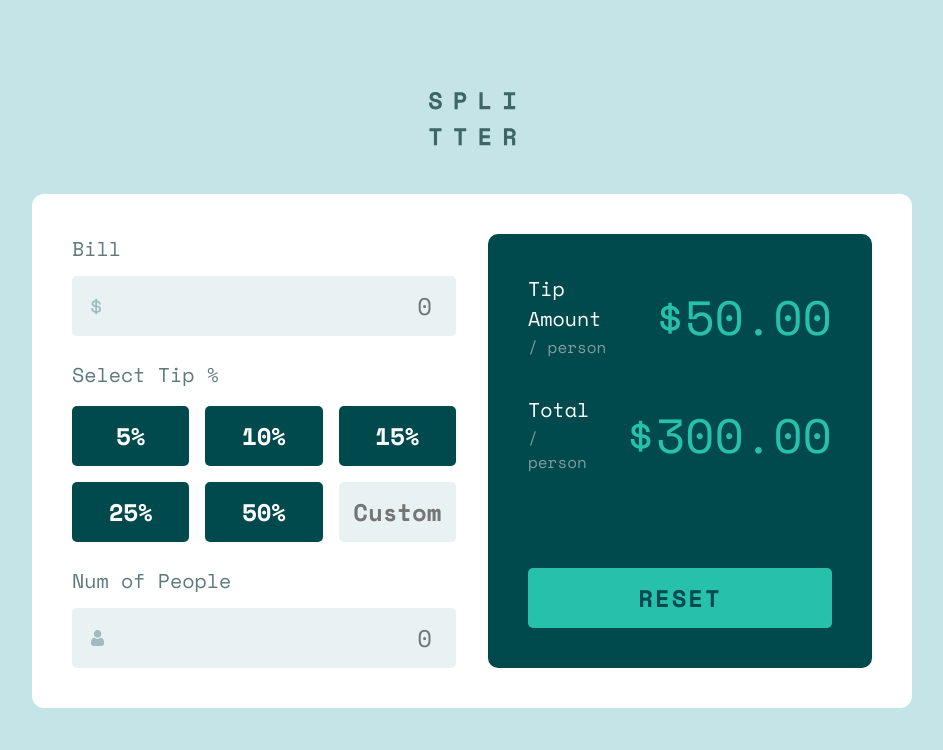
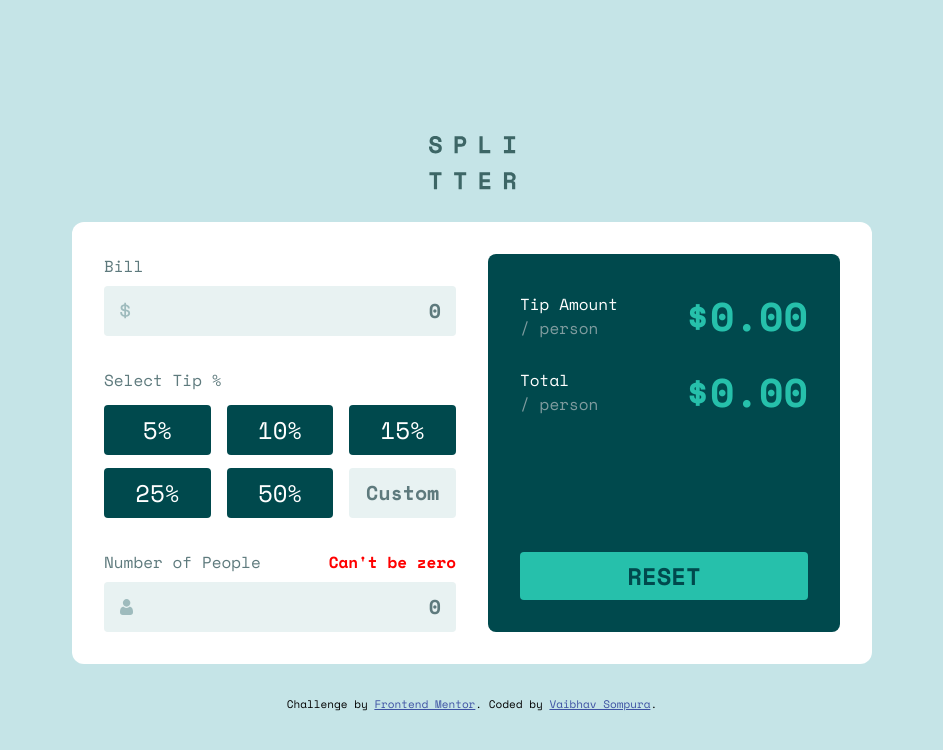
Before and after one commit to vsompura3/tip-calculator-app-main, a plain HTML site: page index.html in a window 1280 px wide. Shown: the whole page, without its empty margins (168-1111 px from the left). Drawn offline with nearby package versions, Linux system fonts and the light colour scheme.

Commit message:
Started from scratch

```diff
--- a/dist/css/style.css
+++ b/dist/css/style.css
@@ -4,14 +4,34 @@
 /** Custom Properties **/
 :root {
 	--ff-base: "Space Mono", "MonoLisa", Arial, Helvetica, sans-serif;
+
 	--clr-primary: hsl(172, 67%, 45%);
+	--clr-hover: rgb(159, 232, 223);
+
 	--clr-neutral-100: hsl(0, 0%, 100%);
 	--clr-neutral-200: hsl(180, 29%, 93%);
 	--clr-neutral-300: hsl(185, 41%, 84%);
 	--clr-neutral-400: hsl(184, 14%, 56%);
 	--clr-neutral-500: hsl(186, 14%, 43%);
 	--clr-neutral-600: hsl(183, 100%, 15%);
-	--clr-hover-100: rgb(159, 232, 223);
+
+	--fs-300: 0.875rem;
+	--fs-400: 1rem;
+	--fs-500: 1.25rem;
+	--fs-600: 1.5rem;
+	--fs-700: 1.75rem;
+	--fs-800: 2rem;
+}
+
+@media (min-width: 800px) {
+	:root {
+		--fs-300: 1rem;
+		--fs-400: 1.25rem;
+		--fs-500: 1.5rem;
+		--fs-600: 1.75rem;
+		--fs-700: 2.5rem;
+		--fs-800: 2.25rem;
+	}
 }
 
 /* ------------------- */
@@ -53,14 +73,10 @@ p {
 /* set up the body */
 body {
 	font-family: var(--ff-base);
-	font-size: 1rem;
+	font-size: var(--fs-300);
 	font-weight: 400;
 	line-height: 1.5;
-
-	background-color: var(--clr-neutral-300);
-
 	min-height: 100vh;
-	place-content: center;
 	overflow-x: hidden;
 }
 
@@ -92,15 +108,14 @@ select {
 }
 
 /* Utilities */
-.grid {
-	display: grid;
-	gap: var(--gap, 1em);
+.warning {
+	/* display: none; */
+	color: #ff0000;
+	font-weight: 700;
+	font-size: var(--fs-300);
 }
 
-.flex {
-	display: flex;
-	gap: var(--gap, 1em);
-}
+/** To Remove the number dial from input[type='number'] */
 
 /* Chrome, Safari, Edge, Opera */
 input::-webkit-outer-spin-button,
@@ -109,185 +124,242 @@ input::-webkit-inner-spin-button {
 	margin: 0;
 }
 
+input::placeholder {
+	color: var(--clr-neutral-500);
+}
+
 /* Firefox */
 input[type="number"] {
 	-moz-appearance: textfield;
 }
 
-/* Base Styles */
-
-.main {
-	--gap: 3em;
-	margin-inline: 1em;
+/* Container for the whole App */
+.container {
+	background-color: var(--clr-neutral-300);
+	min-height: 100vh;
+	place-content: center;
+	display: grid;
+	place-items: center;
+	gap: 2em;
+	padding-block-start: 3em;
 }
 
+/* Header */
 .header {
+	display: flex;
 	justify-content: center;
 }
 
-.app {
-	--gap: 2em;
-	grid-template-columns: 1fr 1fr;
-
-	max-width: 55em;
+/* Main */
+.main {
 	background-color: var(--clr-neutral-100);
-	padding: 2.5em;
 	border-radius: 12px;
+	padding: 2em;
+	display: grid;
+	grid-template-columns: 1fr;
+	gap: 1.5em;
 }
 
-.process {
-	--gap: 1.5em;
+@media (min-width: 800px) {
+	.main {
+		grid-template-columns: repeat(2, 1fr);
+		max-width: 50em;
+		gap: 2em;
+	}
 }
 
-.process .flex {
-	--gap: 0.75em;
-	flex-direction: column;
+.process.form {
+	display: grid;
+	grid-template-columns: 1fr;
+	gap: 1.5em;
 }
 
-.process .input {
-	border: 0;
-	border-radius: 5px;
-	background-color: var(--clr-neutral-200);
-	padding: 0.5em 1em;
-	text-align: right;
-	font-size: 1.5rem;
+.form__group {
+	display: flex;
+	flex-direction: column;
+	gap: 0.5em;
 }
 
-.process .flex label {
-	font-size: 1.25rem;
+.form__group.grid {
+	display: grid;
+	grid-template-columns: repeat(2, 1fr);
+	grid-template-rows: auto;
+	grid-auto-rows: 1fr;
+	column-gap: 1em;
+	row-gap: 0.8em;
+}
+
+@media (min-width: 800px) {
+	.process.form {
+		gap: 2em;
+	}
+
+	.form__group.grid {
+		grid-template-columns: repeat(3, 1fr);
+	}
+}
+
+.form__group label {
+	font-size: var(--fs-300);
+	font-weight: 500;
 	color: var(--clr-neutral-500);
 }
 
-.process input#amount {
-	background-image: url("../../images/icon-dollar.svg");
-	background-repeat: no-repeat;
-	background-position: 5% center;
+.form__group input[type="number"] {
+	width: 100%;
+	background: none;
+	border: 0;
+	background-color: var(--clr-neutral-200);
+	color: var(--clr-neutral-600);
+	padding: 0.5em 0.75em;
+	font-size: var(--fs-400);
+	font-weight: 700;
+	text-align: right;
+	border-radius: 4px;
 }
 
-.process input#num-of-people {
-	background-image: url("../../images/icon-person.svg");
-	background-repeat: no-repeat;
-	background-position: 5% center;
+.form__group input[type="number"]:focus:invalid {
+	outline-color: red;
 }
 
-.process input#custom {
-	text-align: center;
-	width: 100%;
-	font-weight: 700;
-	padding-inline: 0;
+.form__group input[type="number"]:focus {
+	outline: 2px solid var(--clr-primary);
 }
 
-.process input[type="radio"] {
-	display: none;
+.form__group input#bill-input,
+.form__group input#people-input {
+	background-repeat: no-repeat;
+	background-position: 1rem center;
 }
 
-.process .tip-categories input[type="radio"]:checked + label {
+.form__group input#bill-input {
+	background-image: url("../../images/icon-dollar.svg");
+}
+
+.form__group input#custom-input {
+	text-align: center;
+}
+
+.form__group input#people-input {
+	background-image: url("../../images/icon-person.svg");
+}
+
+.form__group.grid p {
+	grid-column: 1/-1;
+	color: var(--clr-neutral-500);
+}
+
+/* ! If Needed */
+/* .form__group.grid input,
+.form__group.grid label {
+	padding-block: 0.25em;
+} */
+
+.form__group.grid input[type="radio"] {
+	position: absolute;
+	left: -100%;
+	opacity: 0;
+}
+
+.form__group.grid input[type="radio"]:focus + label {
+	outline: 2px solid var(--clr-primary);
+	outline-offset: 1px;
+}
+
+.form__group.grid label {
+	font-size: var(--fs-500);
+	background-color: var(--clr-neutral-600);
+	color: var(--clr-neutral-100);
+	display: flex;
+	justify-content: center;
+	align-items: center;
+	border-radius: 4px;
+}
+
+.form__group.grid label:hover {
+	background-color: var(--clr-hover);
+	color: var(--clr-neutral-600);
+}
+
+.form__group.grid input[type="radio"]:checked + label {
 	background-color: var(--clr-primary);
 	color: var(--clr-neutral-600);
 }
 
-.process .tip-categories {
-	--gap: 1em;
-	grid-template-columns: repeat(3, 1fr);
-	grid-template-rows: auto;
-	grid-auto-rows: 1fr;
+.form__group label[for="people-input"] {
+	display: flex;
+	justify-content: space-between;
 }
 
-.process .tip-categories p {
-	grid-column: 1/-1;
-	align-self: center;
-	font-size: 1.25rem;
-	color: var(--clr-neutral-500);
+.result {
+	background-color: var(--clr-neutral-600);
+	border-radius: 8px;
+	color: var(--clr-neutral-100);
+	padding: 1.5em;
+	display: flex;
+	flex-direction: column;
+	gap: 1.5em;
 }
 
-.process .tip-categories label {
-	text-align: center;
+.result__row {
 	display: flex;
-	align-items: center;
-	justify-content: center;
-	background-color: var(--clr-neutral-600);
-	color: var(--clr-neutral-100);
-	border-radius: 5px;
-	font-weight: 700;
-	font-size: 1.5rem;
-}
-
-.process .tip-categories label:hover {
-	background-color: var(--clr-hover-100);
-	color: var(--clr-neutral-600);
-}
-
-.calculator {
-	--gap: 0.5em;
-	grid-template-columns: 1fr;
-	grid-template-rows: repeat(3, 1fr);
-
-	background-color: var(--clr-neutral-600);
-	color: var(--clr-neutral-100);
-	font-size: 1.25rem;
-	padding: 2em;
-	border-radius: 10px;
-}
-
-.calculator .flex {
-	--gap: 1.5em;
-	align-self: start;
 	justify-content: space-between;
 	align-items: center;
 }
 
-.calculator .flex .flex {
-	--gap: 0.05em;
+.result__tip,
+.result__total {
+	display: flex;
 	flex-direction: column;
-	align-items: start;
-	align-self: center;
 }
 
-.calculator .flex span {
-	font-size: 1rem;
+.result__tip span:last-child,
+.result__total span:last-child {
+	font-size: var(--fs-300);
 	color: var(--clr-neutral-400);
 }
 
-.calculator .flex .calculated-tip,
-.calculator .flex .calculated-total {
-	font-size: 3rem;
+.result__tip-per-person,
+.result__total-per-person {
 	color: var(--clr-primary);
+	font-size: var(--fs-700);
+	font-weight: 700;
 }
 
-.calculator button[type="reset"] {
-	align-self: end;
-	padding-block: 0.5em;
-	font-size: 1.5rem;
-	font-weight: 700;
-	text-transform: uppercase;
-	letter-spacing: 2px;
+.result button[type="reset"] {
 	background-color: var(--clr-primary);
 	color: var(--clr-neutral-600);
 	border: 0;
-	border-radius: 5px;
-	cursor: pointer;
-	transition: transform 0.3s ease;
+	border-radius: 4px;
+	padding-block: 0.25em;
+	text-transform: uppercase;
+	text-align: center;
+	width: 100%;
+	font-size: var(--fs-500);
+	font-weight: 700;
+	margin-top: 2em;
 }
 
-.calculator button[type="reset"]:hover {
-	background-color: var(--clr-hover-100);
-	transform: translateY(-0.25rem);
+.result button[type="reset"]:hover {
+	background-color: var(--clr-hover);
 }
 
-.calculator button[type="reset"]:active {
-	transform: translateY(0.25rem);
+@media (min-width: 800px) {
+	.result {
+		padding: 2em;
+		gap: 1em;
+	}
+
+	.result button[type="reset"] {
+		margin-top: auto;
+	}
 }
 
-@media (max-width: 52em) {
-	.main {
-		margin-block: 5em;
-	}
-
-	.app {
-		grid-template-columns: 1fr;
-	}
-
-	.process .tip-categories {
-		grid-template-columns: repeat(2, 1fr);
-	}
+/* Footer */
+.attribution {
+	font-size: 11px;
+	text-align: center;
 }
+.attribution a {
+	color: hsl(228, 45%, 44%);
+}
--- a/dist/js/script.js
+++ b/dist/js/script.js
@@ -1,21 +1,25 @@
-function calculateTip(billAmount,tipRate,numOfPeople = 1) {
-  const tipPerPerson =( billAmount *  (tipRate / 100) ) / numOfPeople;
-  const totalPerPerson = (billAmount + (billAmount * (tipRate / 100))) / numOfPeople;
-  console.log(tipPerPerson, totalPerPerson);
+// function calculateTip(billAmount,tipRate,numOfPeople = 1) {
+//   const tipPerPerson =( billAmount *  (tipRate / 100) ) / numOfPeople;
+//   const totalPerPerson = (billAmount + (billAmount * (tipRate / 100))) / numOfPeople;
+//   console.log(tipPerPerson, totalPerPerson);
 
-  return { tipPerPerson, totalPerPerson };
-}
+//   return { tipPerPerson, totalPerPerson };
+// }
 
-const tip = document.querySelector('.calculated-tip');
-const total = document.querySelector('.calculated-total');
+// const tip = document.querySelector('.calculated-tip');
+// const total = document.querySelector('.calculated-total');
 
-function displayCalculation(x) {
-  const tipPerPerson = x.tipPerPerson;
-  const totalPerPerson = x.totalPerPerson;
-  console.log(tipPerPerson,totalPerPerson);
-  tip.textContent =`$${tipPerPerson.toFixed(2)}` ;
-  total.textContent = `$${totalPerPerson.toFixed(2)}`;
-}
+// function displayCalculation(x) {
+//   const tipPerPerson = x.tipPerPerson;
+//   const totalPerPerson = x.totalPerPerson;
+//   console.log(tipPerPerson,totalPerPerson);
+//   tip.textContent =`$${tipPerPerson.toFixed(2)}` ;
+//   total.textContent = `$${totalPerPerson.toFixed(2)}`;
+// }
 
-const a = calculateTip(500,20,2);
-displayCalculation(a);
+// const a = calculateTip(500,20,2);
+// displayCalculation(a);
+
+/*
+=
+*/
--- a/index.html
+++ b/index.html
@@ -11,93 +11,71 @@
 		<link rel="stylesheet" href="./dist/css/style.css" />
 
 		<title>Frontend Mentor | Tip calculator app</title>
+	</head>
+	<body>
+		<!-- Container -->
+		<div class="container">
+			<!-- Header -->
+			<header class="header">
+				<img src="./images/logo.svg" alt="Splitter Logo" />
+			</header>
+			<!-- Main -->
+			<main class="main">
+				<!-- Tip Calculation Process/form -->
+				<form class="process form">
+					<div class="form__group">
+						<label for="bill-input">Bill</label>
+						<input type="number" name="bill-amount" id="bill-input" placeholder="0" required />
+					</div>
+					<div class="form__group grid">
+						<p>Select Tip %</p>
 
-		<!-- Feel free to remove these styles or customise in your own stylesheet 👍 -->
-		<style>
-			.attribution {
-				font-size: 11px;
-				text-align: center;
-			}
-			.attribution a {
-				color: hsl(228, 45%, 44%);
-			}
-		</style>
-	</head>
-	<body class="grid">
-		<!-- Main -->
-		<main class="main grid">
-			<!-- App Header -->
-			<header class="header flex">
-				<img src="./images/logo.svg" alt="Splitter Logo" aria-label="Splitter" />
-			</header>
-			<!-- App Body -->
-			<section class="app grid" role="application">
-				<!-- Left  -->
-				<div class="process grid">
-					<div class="flex">
-						<label for="bill-amount">Bill</label>
-						<input
-							class="input"
-							type="number"
-							name="bill-amount"
-							id="amount"
-							placeholder="0"
-							required
-						/>
+						<input type="radio" name="tip-percent" id="5" value="5" />
+						<label for="5">5%</label>
+
+						<input type="radio" name="tip-percent" id="10" value="10" />
+						<label for="10">10%</label>
+
+						<input type="radio" name="tip-percent" id="15" value="15" />
+						<label for="15">15%</label>
+
+						<input type="radio" name="tip-percent" id="25" value="25" />
+						<label for="25">25%</label>
+
+						<input type="radio" name="tip-percent" id="50" value="50" />
+						<label for="50">50%</label>
+
+						<input type="number" name="tip-percent" id="custom-input" placeholder="Custom" />
 					</div>
-					<div class="tip-categories grid">
-						<p>Select Tip %</p>
-						<input type="radio" name="tip-percent" id="5" value="5" />
-						<label for="5"><span>5%</span></label>
-						<input type="radio" name="tip-percent" id="10" value="10" />
-						<label for="10"><span>10%</span></label>
-						<input type="radio" name="tip-percent" id="15" value="15" />
-						<label for="15"><span>15%</span></label>
-						<input type="radio" name="tip-percent" id="25" value="25" />
-						<label for="25"><span>25%</span></label>
-						<input type="radio" name="tip-percent" id="50" value="50" />
-						<label for="50"><span>50%</span></label>
-						<input
-							class="input"
-							type="number"
-							name="tip-percent"
-							id="custom"
-							placeholder="Custom"
-						/>
+					<div class="form__group">
+						<label for="people-input">
+							<span>Number of People</span>
+							<span class="warning">Can't be zero</span>
+						</label>
+						<input type="number" name="num-of-people" id="people-input" placeholder="0" required />
 					</div>
-					<div class="flex">
-						<label for="num-of-people">Num of People</label>
-						<input
-							class="input"
-							type="number"
-							name="num-of-people"
-							id="num-of-people"
-							placeholder="0"
-						/>
-					</div>
-				</div>
-				<!-- Right -->
-				<div class="calculator grid">
-					<div class="flex">
-						<div class="flex">
-							<p>Tip Amount</p>
+				</form>
+				<!-- Tip Calculated Output -->
+				<div class="result">
+					<div class="result__row">
+						<div class="result__tip">
+							<span>Tip Amount</span>
 							<span>/ person</span>
 						</div>
-						<span class="calculated-tip">$0.00</span>
+						<p class="result__tip-per-person">$0.00</p>
 					</div>
-					<div class="flex">
-						<div class="flex">
-							<p>Total</p>
+					<div class="result__row">
+						<div class="result__total">
+							<span>Total</span>
 							<span>/ person</span>
 						</div>
-						<span class="calculated-total">$0.00</span>
+						<p class="result__total-per-person">$0.00</p>
 					</div>
 					<button type="reset">Reset</button>
 				</div>
-			</section>
 			</main>
-
-		<!-- <footer>
+			<!-- Footer -->
+			<footer>
 				<div class="attribution">
 					Challenge by
 					<a
@@ -107,28 +85,8 @@
 						>Frontend Mentor</a
 					>. Coded by <a href="https://vaibhavsompura.netlify.app">Vaibhav Sompura</a>.
 				</div>
-		</footer> -->
-
-		<!--
-  Bill
-
-  Select Tip %
-  5%
-  10%
-  15%
-  25%
-  50%
-  Custom
-
-  Number of People
-
-  Tip Amount
-  / person
-
-  Total
-  / person
-
-  Reset -->
+			</footer>
+		</div>
 
 		<!-- JavaScript -->
 		<script src="./dist/js/script.js"></script>
```
Lines whose indentation alone changed are shown as unchanged.
